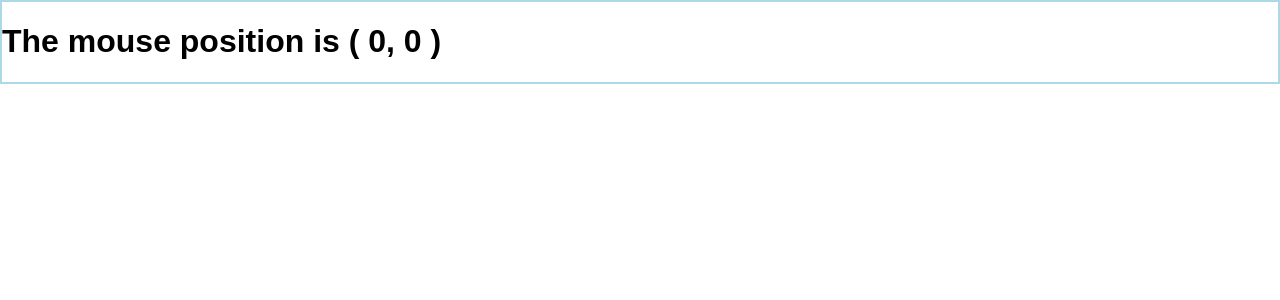
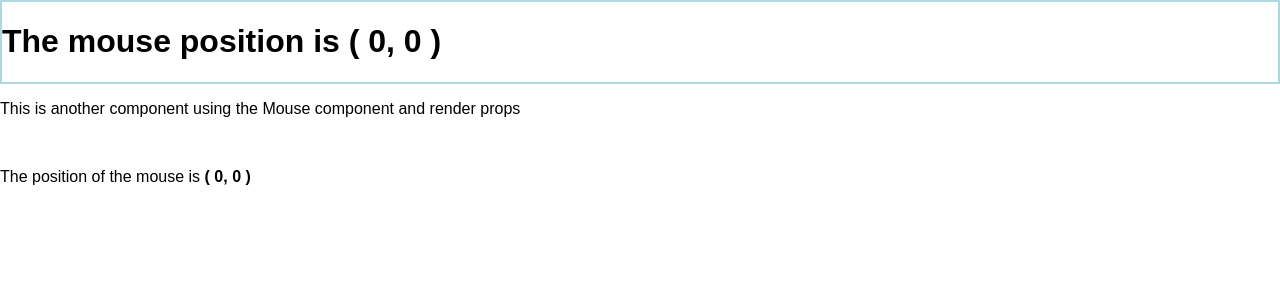
Before and after one commit to cosmycoder/Searchable-Product-Filter, a React (Create React App) app: page / in a window 1280 px wide. Shown: the top 300 px of the page. Built offline with nearby package versions, Linux system fonts and the light colour scheme.

Commit message:
Render Props - Mouse Pointer Tracker - multiple usage of render props, sharing functionality between components

```diff
--- a/src/MousePointerTracker.js
+++ b/src/MousePointerTracker.js
@@ -1,4 +1,5 @@
 import React, { Component } from 'react';
+//import MousePointerTracker from './MousePointerTracker';
 
 /**
  * Render-Props Sample
@@ -41,7 +42,7 @@ class Mouse extends React.Component {
     }
 }
 
-class MousePointerTracker extends React.Component {
+export class MousePointerTracker extends React.Component {
     render() {
         console.log('MousePointerTracker component');
         return (
@@ -54,4 +55,18 @@ class MousePointerTracker extends React.Component {
     }
 }
 
-export default MousePointerTracker;
+//export default MousePointerTracker;
+
+export class AnotherMousePointerTracker extends React.Component {
+    render() {
+        return (
+            <Mouse render={ ({x,y}) => (
+                <React.Fragment>
+                    <p>This is another component using the Mouse component and render props</p>
+                    <br/>
+                    <p>The position of the mouse is <strong>( {x}, {y} )</strong></p>
+                </React.Fragment>
+            )}/>
+    )
+    }
+}
--- a/src/index.js
+++ b/src/index.js
@@ -4,7 +4,7 @@ import './index.css';
 import App from './App';
 import FilterableProductTable from './ProductDetails';
 import Calculator from './TemperatureCalculator';
-import MousePointerTracker from './MousePointerTracker';
+import {MousePointerTracker, AnotherMousePointerTracker } from './MousePointerTracker';
 import registerServiceWorker from './registerServiceWorker';
 
 
@@ -18,7 +18,10 @@ const PRODUCTS = [
 ];
 
 ReactDOM.render(
-    <MousePointerTracker />,
+    <React.Fragment>
+        <MousePointerTracker />
+        <AnotherMousePointerTracker />
+    </React.Fragment>,
     document.getElementById('root')
 );
 
```
